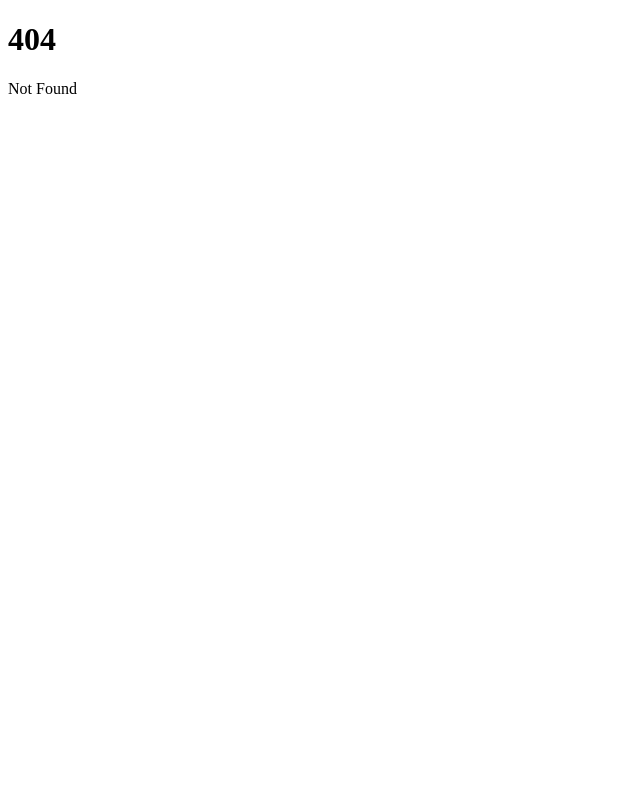
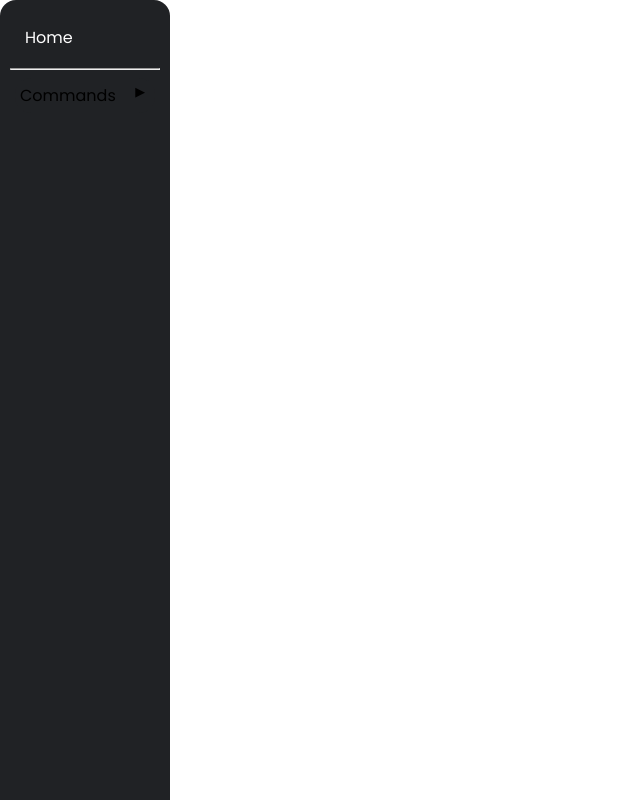
Before and after one commit to DaalBot/Docs, a SvelteKit app: page /commands/addemote in a window 1280 px wide. Before the commit this address had no page. Shown: the whole page, without its empty margins (0-640 px from the left). Built offline with nearby package versions, Linux system fonts and the light colour scheme.

Commit message:
Add Sidebar component and update page layout.
Test vercel deploys

```diff
--- /dev/null
+++ b/src/components/Sidebar.svelte
@@ -0,0 +1,92 @@
+<script>
+    import { onMount, onDestroy } from 'svelte';
+    import { browser } from '$app/environment';
+    let active = '';
+
+    if (browser) {
+        active = window.location.pathname;
+    }
+
+    onMount(() => {
+        document.body.style.marginLeft = '12em';
+    });
+</script>
+
+<div class="sidebar" id="sidebar-element">
+    <a href='/' class:selected={active === '/'}>Home</a>
+    <hr>
+    <details>
+        <summary>Commands</summary>
+        <a href='/commands/addemote' id="commands-addemote" class:selected={active === '/commands/addemote'}>addemote</a>
+    </details>
+</div>
+
+<style>
+    @import url('https://fonts.googleapis.com/css2?family=Poppins&display=swap');
+
+    .sidebar {
+        font-family: 'Poppins', sans-serif;
+        position: fixed;
+        left: 0;
+        top: 0;
+        width: 150px; /* Adjusted width */
+        height: 100%; /* Adjusted height */
+        background-color: #202225;
+        border-radius: 1em;
+        padding: 10px; /* Added padding */
+        margin: 0; /* Removed margin */
+        z-index: 1; /* Added z-index to make sidebar appear on top */
+    }
+
+    .selected {
+        background-color: #2f3136;
+    }
+
+    a {
+        color: #fff;
+        text-decoration: none;
+        padding: 10px;
+        display: block;
+        border-radius: 1em;
+        margin: 5px;
+    }
+
+    a:hover {
+        background-color: #2f3136;
+        transition: background-color 0.2s ease-in-out;
+    }
+
+    details {
+        background-color: #202225;
+        margin: 5px;
+        padding: 5px;
+        position: relative;
+        width: auto; /* Adjusted width */
+        border-radius: 1em;
+    }
+
+    details summary {
+        list-style: none;
+        cursor: pointer;
+    }
+
+    details summary::-webkit-details-marker {
+        position: absolute;
+        right: 0;
+    }
+
+    details summary::after {
+        content: '▶';
+        position: absolute;
+        right: 10px; /* Adjusted position */
+        font-size: 0.8em;
+    }
+
+    details[open] summary::after {
+        content: '▼';
+    }
+
+    details a {
+        display: block;
+    }
+</style>
--- a/src/routes/+page.svelte
+++ b/src/routes/+page.svelte
@@ -1,11 +1,24 @@
 <script>
-    import 'https://cdn.jsdelivr.net/npm/@shoelace-style/shoelace@2.9.0/cdn/shoelace.js'
-    let htmlElement = document.getElementsByTagName('html')[0]
-    htmlElement.classList.add('sl-theme-dark')
+    import Sidebar from "../components/Sidebar.svelte";
 </script>
 
-
+<body>
+    <Sidebar/>
+    <div class="page">
+        <h1>Page</h1>
+        <p>Just a basic page for stuff and yeah</p>
+    </div>
+</body>
 
 <style>
-    @import url('https://cdn.jsdelivr.net/npm/@shoelace-style/shoelace@2.9.0/cdn/themes/dark.css');
+    @import url('https://fonts.googleapis.com/css2?family=Poppins&display=swap');
+
+    body {
+        background-color: #1e1e1e;
+        color: #fff;
+        height: 100vh;
+        margin: 0px;
+
+        font-family: 'Poppins', sans-serif;
+    }
 </style>
--- /dev/null
+++ b/src/routes/commands/addemote/+page.svelte
@@ -0,0 +1,5 @@
+<script>
+    import Sidebar from "../../../components/Sidebar.svelte";
+
+</script>
+<Sidebar/>
```
Also changed, not shown: src/routes/test/+page.svelte (deleted, +0 -1 lines).
